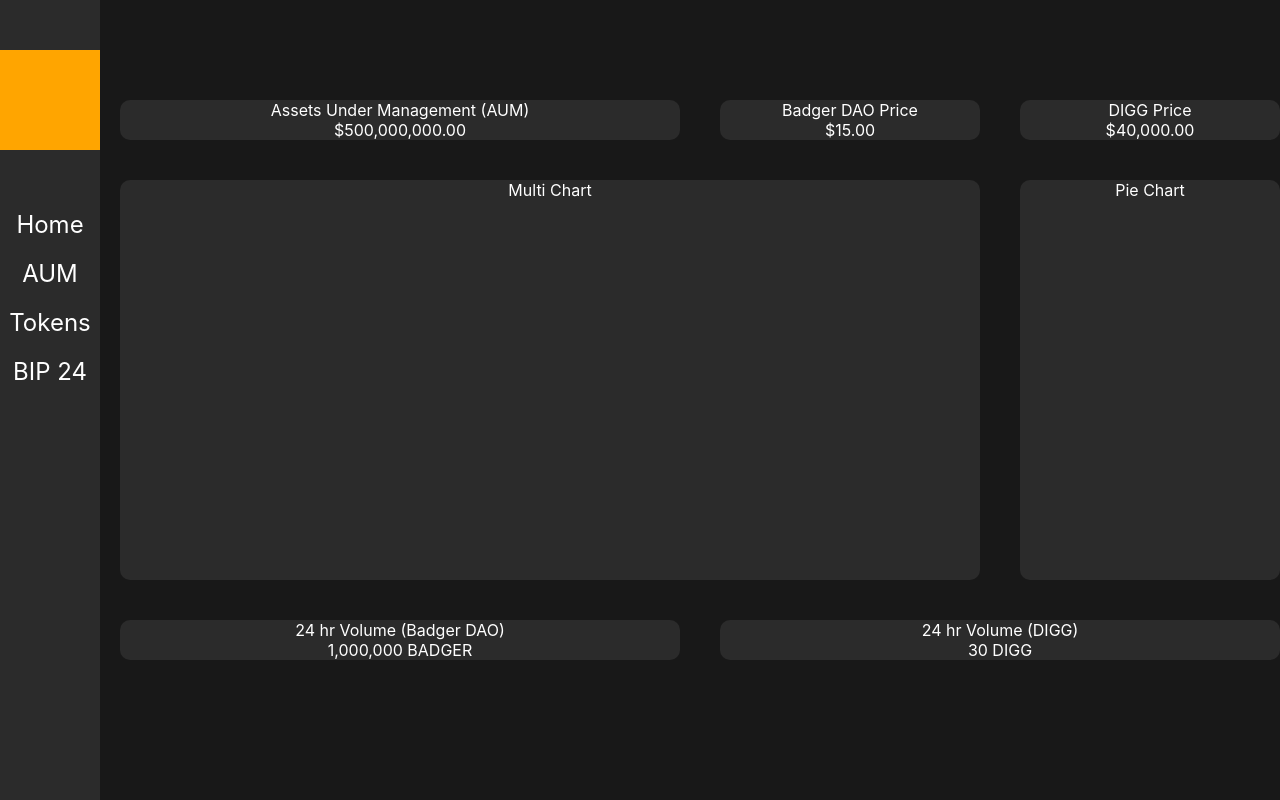
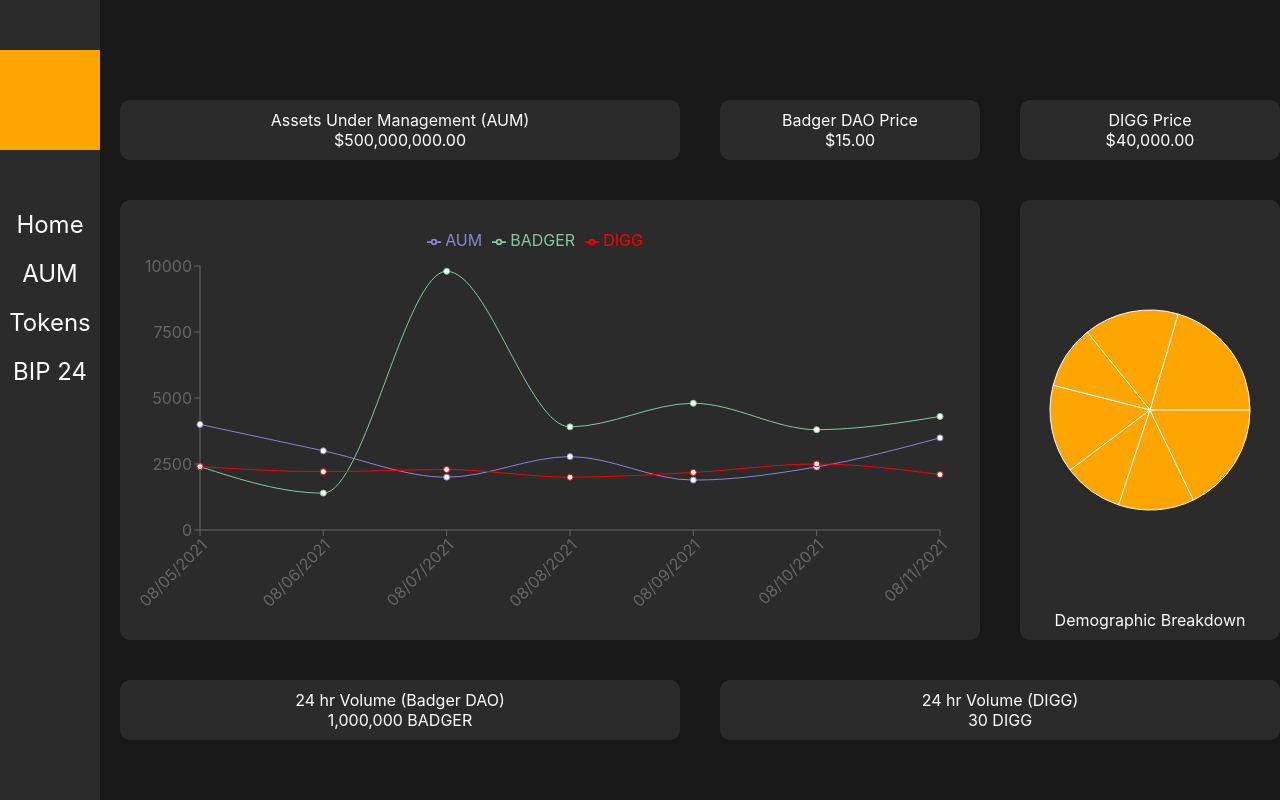
Before and after one commit to mcbunnylau/boost_analytics_dashboard, a React (Create React App) app: page /Home in a window 1280 px wide. Built offline with nearby package versions, Linux system fonts and the light colour scheme.

Commit message:
feat: line graph and pie chart template

```diff
--- a/package.json
+++ b/package.json
@@ -11,6 +11,7 @@
     "react-router-dom": "^5.3.0",
     "react-scripts": "4.0.3",
     "react-vis": "^1.11.7",
+    "recharts": "^2.1.4",
     "web-vitals": "^1.0.1"
   },
   "scripts": {
--- a/src/pages/Home.js
+++ b/src/pages/Home.js
@@ -1,6 +1,65 @@
+import React from "react";
+import {
+  CartesianGrid,
+  Label,
+  Legend,
+  Line,
+  LineChart,
+  Pie,
+  PieChart,
+  Tooltip,
+  XAxis,
+  YAxis,
+  Text,
+} from "recharts";
 import styles from "./Home.module.css";
 
 const Home = () => {
+  const data = [
+    {
+      date: "08/05/2021",
+      AUM: 4000,
+      BADGER: 2400,
+      DIGG: 2400,
+    },
+    {
+      date: "08/06/2021",
+      AUM: 3000,
+      BADGER: 1398,
+      DIGG: 2210,
+    },
+    {
+      date: "08/07/2021",
+      AUM: 2000,
+      BADGER: 9800,
+      DIGG: 2290,
+    },
+    {
+      date: "08/08/2021",
+      AUM: 2780,
+      BADGER: 3908,
+      DIGG: 2000,
+    },
+    {
+      date: "08/09/2021",
+      AUM: 1890,
+      BADGER: 4800,
+      DIGG: 2181,
+    },
+    {
+      date: "08/10/2021",
+      AUM: 2390,
+      BADGER: 3800,
+      DIGG: 2500,
+    },
+    {
+      date: "08/11/2021",
+      AUM: 3490,
+      BADGER: 4300,
+      DIGG: 2100,
+    },
+  ];
+
   return (
     <div className={styles.content}>
       <div className={styles.column}>
@@ -20,13 +79,42 @@
         </div>
       </div>
       <div className={styles.column}>
-        <div
-          className={[styles.wrapper, styles.row9].join(" ")}
-          style={{ height: 400 }}
-        >
-          Multi Chart
+        <div className={[styles.wrapper, styles.row9].join(" ")}>
+          <LineChart
+            width={900 - 40}
+            height={400}
+            data={data}
+            margin={{
+              top: 20,
+              right: 40,
+              left: 20,
+              bottom: 50,
+            }}
+          >
+            <XAxis dataKey="date" angle={-45} textAnchor="end" />
+            <YAxis />
+            <Tooltip />
+            <Legend verticalAlign="top" height={36} />
+            <Line type="monotone" dataKey="AUM" stroke="#8884d8" />
+            <Line type="monotone" dataKey="BADGER" stroke="#82ca9d" />
+            <Line type="monotone" dataKey="DIGG" stroke="red" />
+          </LineChart>
         </div>
-        <div className={[styles.wrapper, styles.row3].join(" ")}>Pie Chart</div>
+        <div className={[styles.wrapper, styles.row3].join(" ")}>
+          <PieChart width={300 - 40} height={400}>
+            <Pie
+              data={data}
+              dataKey="AUM"
+              nameKey="date"
+              cx="50%"
+              cy="50%"
+              outerRadius={100}
+              fill="orange"
+              //   label
+            />
+          </PieChart>
+          <div>Demographic Breakdown</div>
+        </div>
       </div>
       <div className={styles.column}>
         <div className={[styles.wrapper, styles.row6].join(" ")}>
--- a/src/pages/Home.module.css
+++ b/src/pages/Home.module.css
@@ -1,6 +1,7 @@
 .wrapper {
   border-radius: 10px;
   background-color: #2b2b2b;
+  padding: 10px 0;
 }
 
 .content {
```
Also changed, not shown: 1 other file (tests, documents, lock files or other folders).
